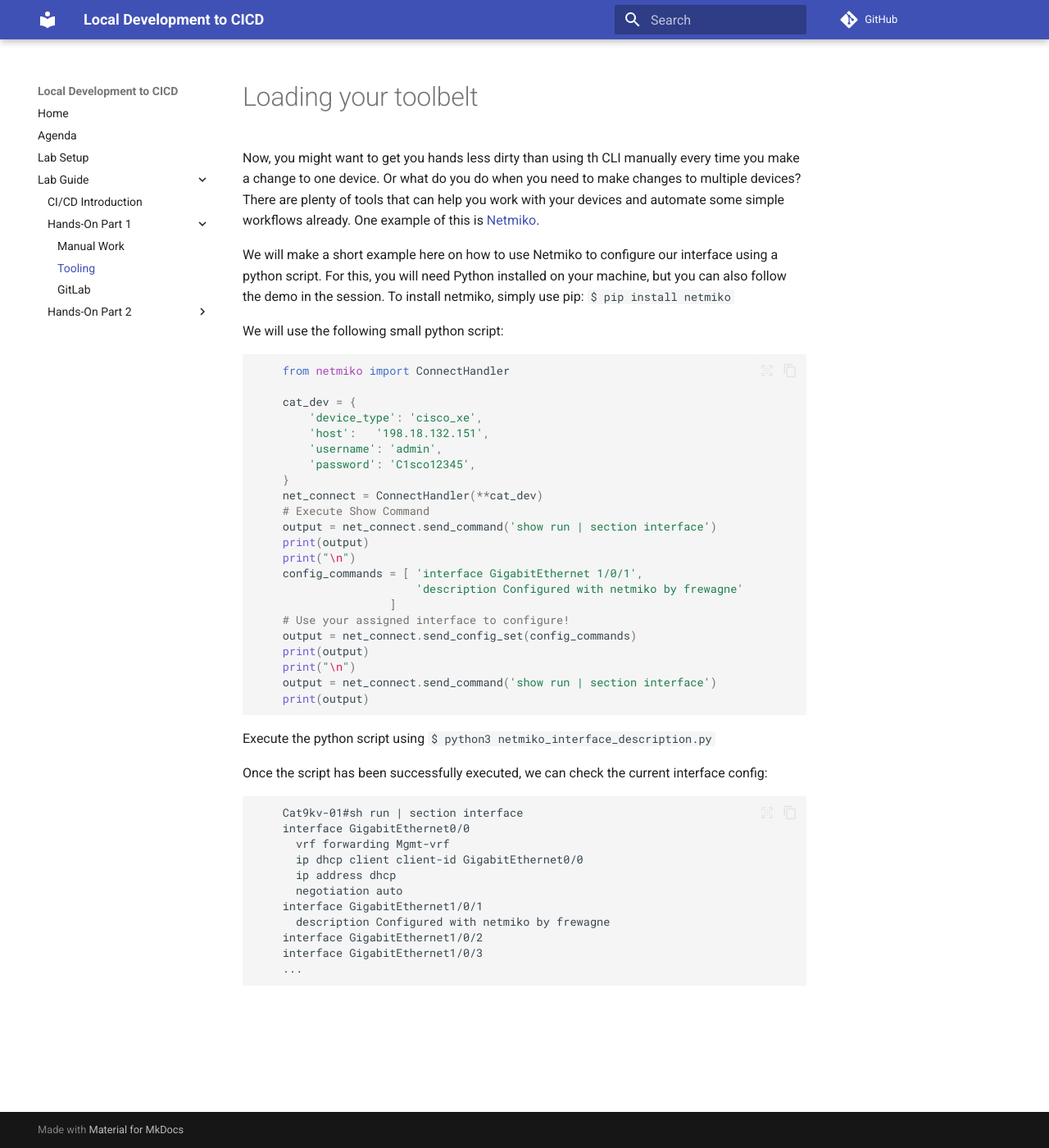
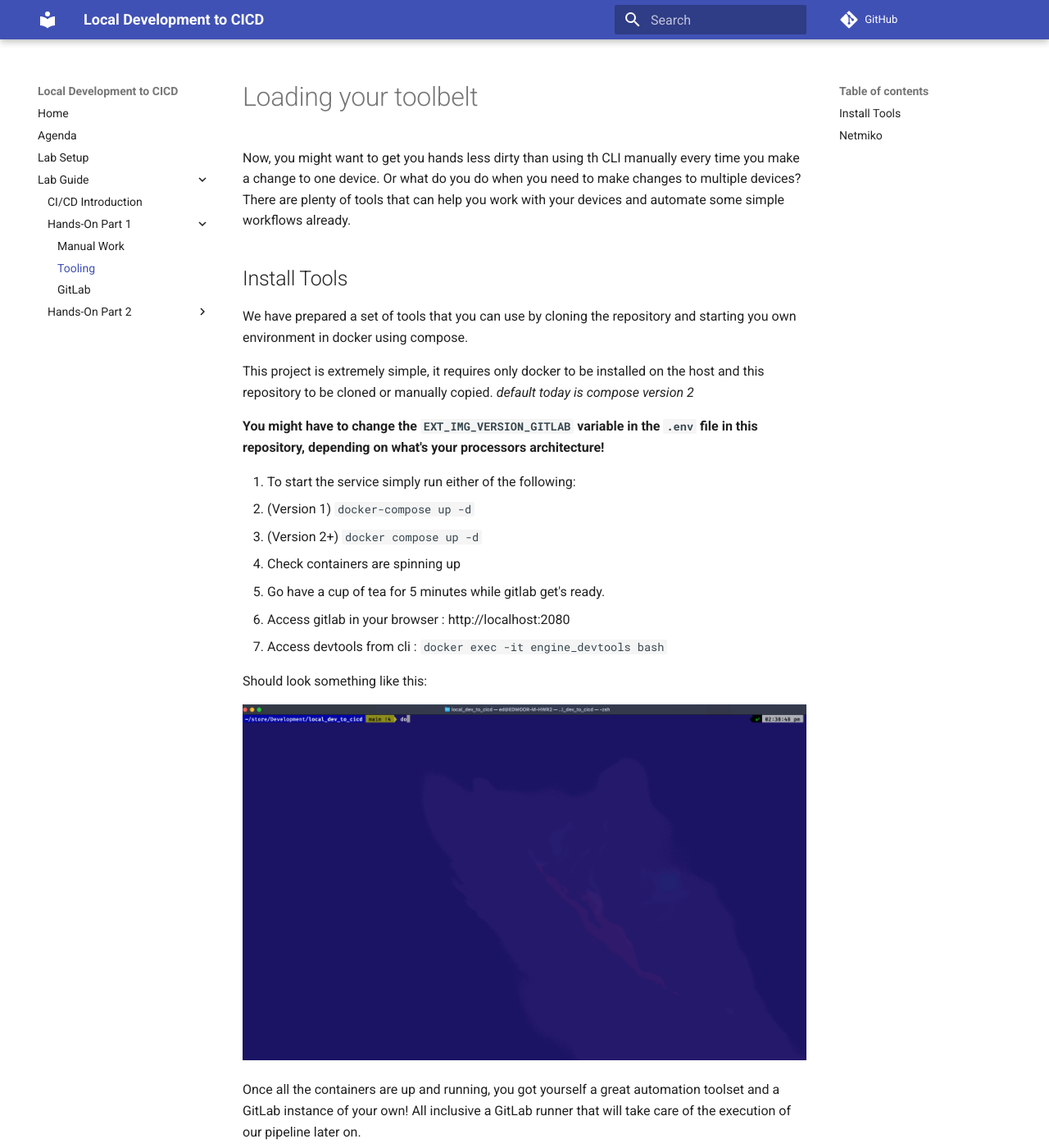
Before and after one commit to moore-automation/local_dev_to_cicd, an MkDocs documentation site: the page built from docs/Lab_Guide/hands_on_01_section_b.md, in a window 1280 px wide and 1400 px high. Shown: the whole window at 82% size. Built offline with MkDocs 1.6.1 and Material for MkDocs 9.7.7, drawn with Linux system fonts in a browser that asks for light colours; comment, search, counter and statistics services are not loaded; some of the changed text lies outside the part shown.

Commit message:
hands on edits

````diff
--- a/docs/Lab_Guide/hands_on_01_section_b.md
+++ b/docs/Lab_Guide/hands_on_01_section_b.md
@@ -2,13 +2,38 @@
 
 Now, you might want to get you hands less dirty than using th CLI manually every time you make a change to one device. Or what do you do when you need to make changes to multiple devices?
 There are plenty of tools that can help you work with your devices and automate some simple workflows already.
-One example of this is [Netmiko](https://github.com/ktbyers/netmiko).
+
+## Install Tools
+We have prepared a set of tools that you can use by cloning the repository and starting you own environment in docker using compose.
+
+This project is extremely simple, it requires only docker to be installed on the host and this repository to be cloned or manually copied. *default today is compose version 2*
+
+**You might have to change the `EXT_IMG_VERSION_GITLAB` variable in the `.env` file in this repository, depending on what's your processors architecture!**
+
+1. To start the service simply run either of the following:
+   1. (Version 1) ```docker-compose up -d```
+   2. (Version 2+) ```docker compose up -d```
+2. Check containers are spinning up
+3. Go have a cup of tea for 5 minutes while gitlab get's ready.
+4. Access gitlab in your browser : http://localhost:2080
+5. Access devtools from cli : ```docker exec -it engine_devtools bash```
+
+Should look something like this:
+
+![docker_startup](../assets/run.gif)
+
+Once all the containers are up and running, you  got yourself a great automation toolset and a GitLab instance of your own! All inclusive a GitLab runner that will take care of the execution of our pipeline later on.
+
+## Netmiko
+
+One example of the tools that can be used is [Netmiko](https://github.com/ktbyers/netmiko).
 
 We will make a short example here on how to use Netmiko to configure our interface using a python script.
-For this, you will need Python installed on your machine, but you can also follow the demo in the session.
-To install netmiko, simply use pip: `$ pip install netmiko`
+For this, you can use the devtools provided to you. After you accessed the devtools from cli like shown in step 5 above, you are ready to go.
 
-We will use the following small python script:
+If you want to do it locally, will you need to have Python installed and to install netmiko, simply use pip: `$ pip install netmiko`
+
+We will use the following small python script, which is also located on the devtools container:
 ```python
     from netmiko import ConnectHandler
 
````
Also changed, not shown: docs/Lab_Guide/hands_on_01_section_c.md (+17 -18 lines).
